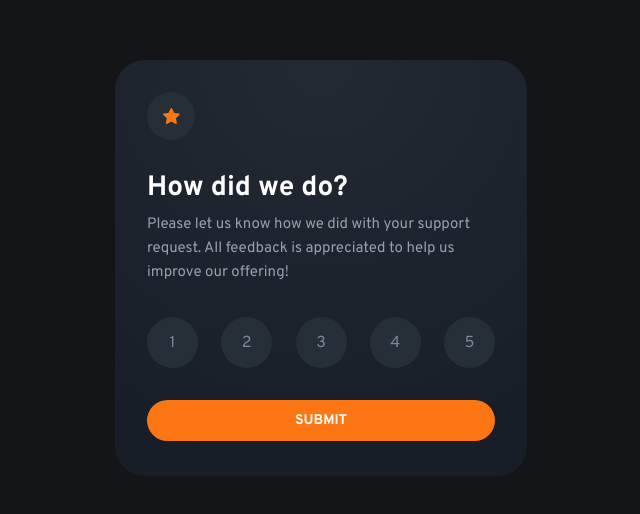
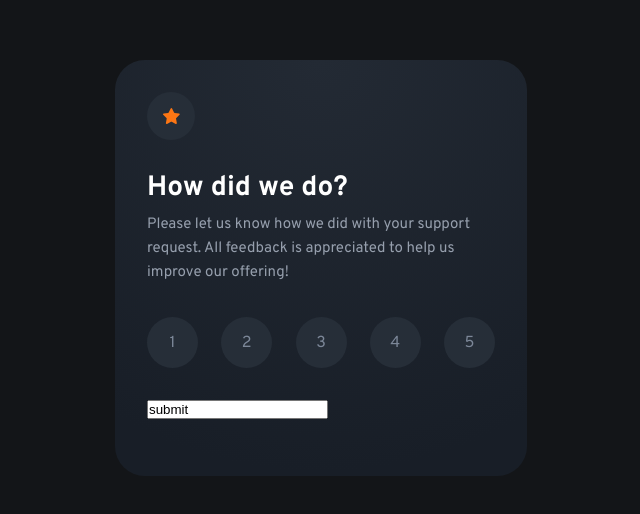
Before and after one commit to oldbunchofkeys/fm_ratings-session-component, a Vue app: page / in a window 1280 px wide. Shown: the part 132-646 px from the top of the page, without its empty margins (319-959 px from the left). Built offline with nearby package versions, Linux system fonts and the light colour scheme.

Commit message:
fix: submit button BEM class + styling

```diff
--- a/src/components/rating-card.vue
+++ b/src/components/rating-card.vue
@@ -20,7 +20,7 @@
             <input id="rating-5" name="ratings" type="radio" class="before-click__rating">
             <label for="rating-5">5</label>
           </div>
-          <input @click="ratingsSession" type="submit" class="submit" value="submit">
+          <input @click="ratingsSession" type="before-click__submit" class="submit" value="submit">
         </form>
       </article>
       <article id="after-click">
@@ -132,7 +132,7 @@ export default {
     background: #7C8798;
     color: white;
   }
-  .submit {
+  .before-click__submit {
     all: unset;
     text-transform: uppercase;
     margin: auto;
@@ -146,8 +146,10 @@ export default {
     font-size: 14px;
     font-weight: 700;
     cursor: pointer;
+    line-height: 18px;
+    letter-spacing: 1.86667px;
   }
-  .submit:hover {
+  .before-click__submit:hover {
     background: white;
     color: #FC7614;
   }
@@ -191,6 +193,11 @@ export default {
       height: 51px;
       width: 51px;
     }
+    .before-click__submit {
+      font-size: 15px;
+      line-height: 19px;
+      letter-spacing: 2px;
+    }
     .after-click__rating-report {
       margin: 32px 0;
     }
```
